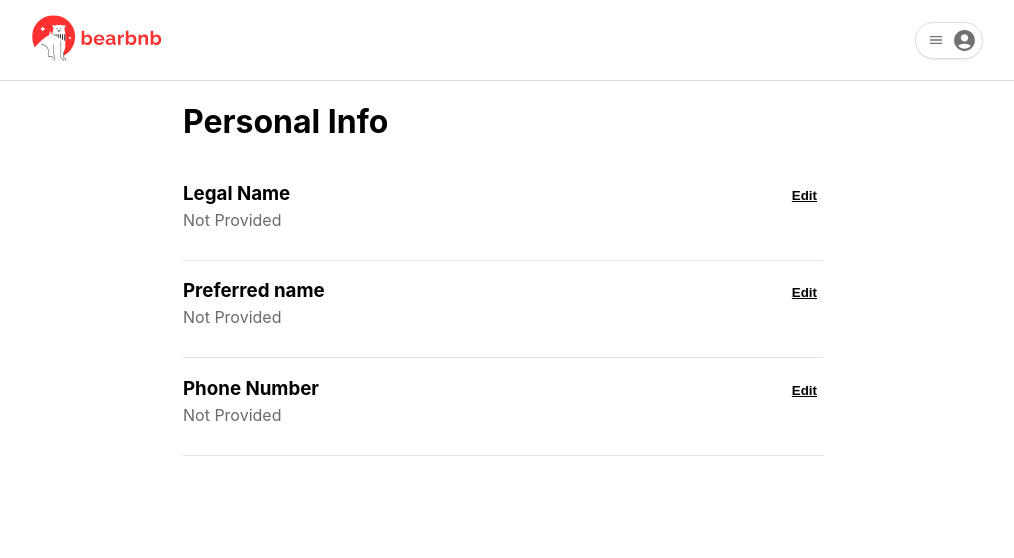
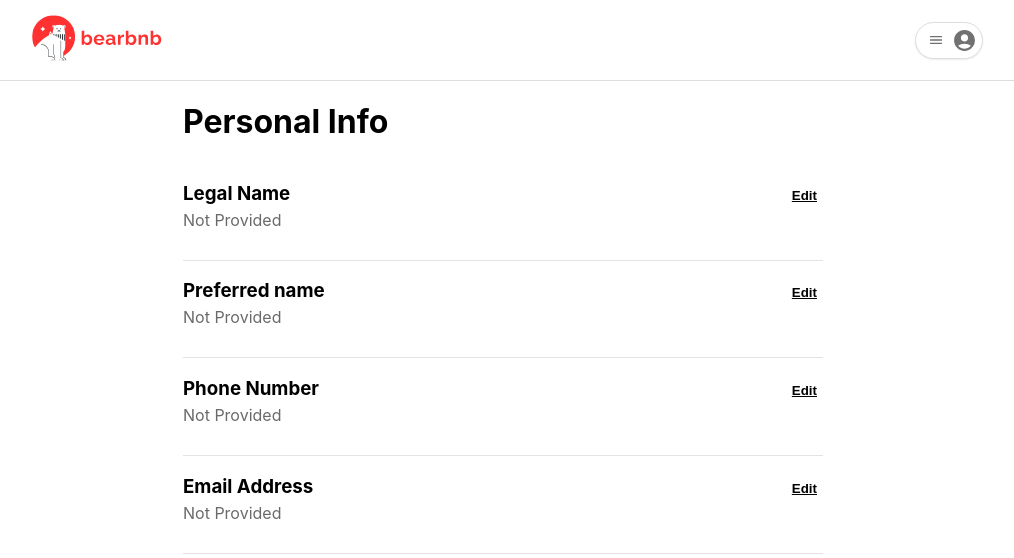
Before and after one commit to mrgnschndr/bear-bnb-frontend, a React (Create React App) app: page / in a window 1280 px wide. Shown: the top 558 px of the page, without its empty margins (137-1151 px from the left). Built offline with nearby package versions, Linux system fonts and the light colour scheme.

Commit message:
created and added email address section to personal info page

```diff
--- /dev/null
+++ b/src/Components/emailAddress.js
@@ -0,0 +1,15 @@
+import React from 'react';
+
+export default function EmailAddress({ toggleEditMenu }) {
+    return (
+        <>
+            <div className="info-section">
+                <div>
+                    <h3>Email Address</h3>
+                    <p>Not Provided</p>
+                </div>
+                <button onClick={toggleEditMenu}>Edit</button>
+            </div>
+        </>
+    )
+}
--- /dev/null
+++ b/src/Components/emailAddressEdit.js
@@ -0,0 +1,28 @@
+import React from 'react';
+import TextField from '@mui/material/TextField';
+import Box from '@mui/material/Box';
+
+export default function EmailAddressEdit({ toggleEditMenu }) {
+    return (
+        <div className="info-section">
+            <div className='left-aligned'>
+                <h3>Email Address</h3>
+                <p>Use an address you’ll always have access to.</p>
+                <Box className="text-fields">
+                    <TextField required
+                        id="outlined-required"
+                        label="email address"
+                        defaultValue=""
+                        variant="outlined"
+                        sx={{
+                            margin: '5px'
+                        }}
+                    ></TextField>
+                </Box>
+                <button className='save-btn'>Save and continue</button>
+            </div>
+            <button onClick={toggleEditMenu}>Cancel</button>
+        </div>
+
+    )
+}
--- a/src/pages/personal-info.js
+++ b/src/pages/personal-info.js
@@ -12,6 +12,10 @@ import PreferredNameEdit from "../Components/preferredNameEdit";
 //Phone Number
 import PhoneNumber from "../Components/PhoneNumber";
 import PhoneNumberEdit from "../Components/PhoneNumberEdit";
+
+//Email Address
+import EmailAddress from '../Components/emailAddress';
+import EmailAddressEdit from '../Components/emailAddressEdit';
 
 /**
  * PersonalInfo Component
@@ -32,6 +36,7 @@ export default function PersonalInfo() {
     legalName: false, // Initially in view mode
     phoneNumber: false, // Initially in view mode
     preferredName: false, // Initially in view mode
+    emailAddress: false,
   });
 
   /**
@@ -109,6 +114,19 @@ export default function PersonalInfo() {
           toggleEditMenu={() => toggleEditMenu("phoneNumber")} // Pass toggle function
         />
       )}
+      {/* Email Address Section*/}
+      {/* Ternary operator determines which version to show */}
+      {!editStates.emailAddress ? (
+        // View mode - show PhoneNumber component
+        <EmailAddress
+          toggleEditMenu={() => toggleEditMenu("emailAddress")} // Pass toggle function
+        />
+      ) : (
+        // Edit mode - show Email Address component
+        <EmailAddressEdit
+          toggleEditMenu={() => toggleEditMenu("emailAddress")} // Pass toggle function
+        />
+      )}
     </div>
   );
 }
```
